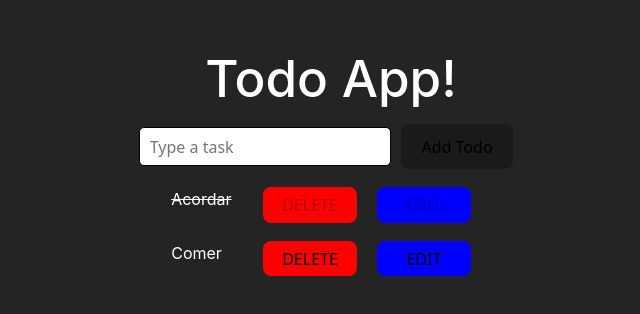
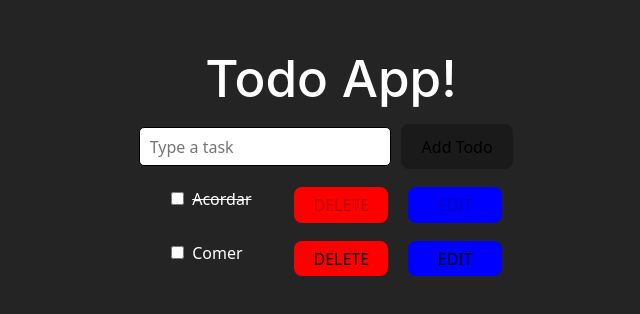
Before and after one commit to HenrikSantos/todo-app-with-TypeScript, a React (Vite) app: page / in a window 1280 px wide. Shown: the part 224-538 px from the top of the page, without its empty margins (309-949 px from the left). Built offline with nearby package versions, Linux system fonts and the light colour scheme.

Commit message:
feat: checkbox has todo

```diff
--- a/src/App.tsx
+++ b/src/App.tsx
@@ -101,8 +101,13 @@ function App() {
               todoArr.map((el) => {
                 return (
                   <>
-                    <li className={'row mt-2'} onDoubleClick={() => setTodoHasCompleted(el)}>
-                      <p className={`${completedTodos.includes(el) ? 'completed' : ''} col-3`}>{el}</p>
+                    <li className={'row mt-2'} >
+                      <div className={'col-4'}>
+                        <input type="checkbox" name={el} id={el} onClick={() => setTodoHasCompleted(el)}/>
+                        <label htmlFor={el} className={`${completedTodos.includes(el) ? 'completed' : ''} ms-2`}>
+                          {el}
+                        </label>
+                      </div>
                       <button className='list-delete-button col-3' disabled={completedTodos.includes(el)} type='button' onClick={() => deleteTodo(el)}>
                         DELETE
                       </button>
--- a/src/index.css
+++ b/src/index.css
@@ -100,3 +100,7 @@ li {
   user-select: none;
   cursor: pointer;
 }
+
+label {
+  color: white;
+}
```
